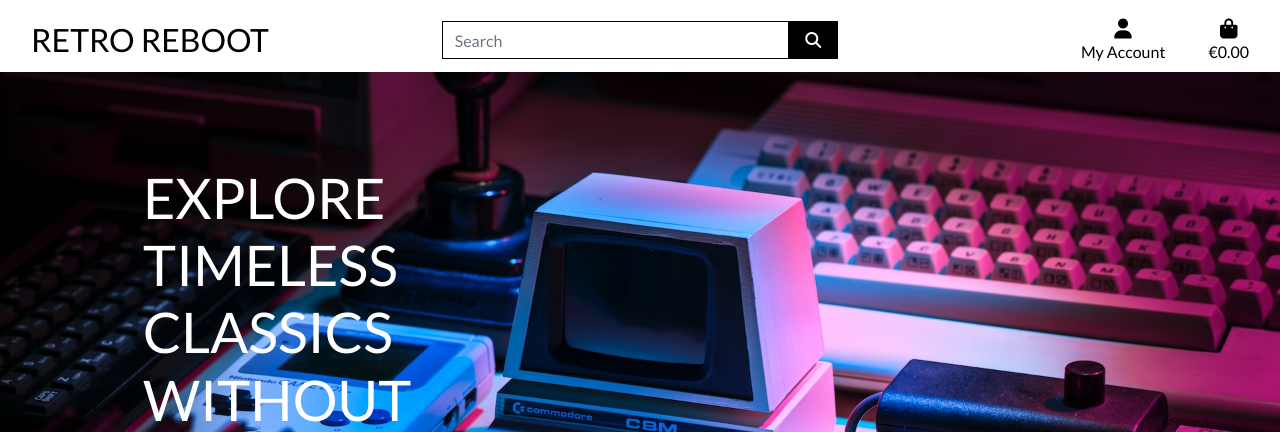
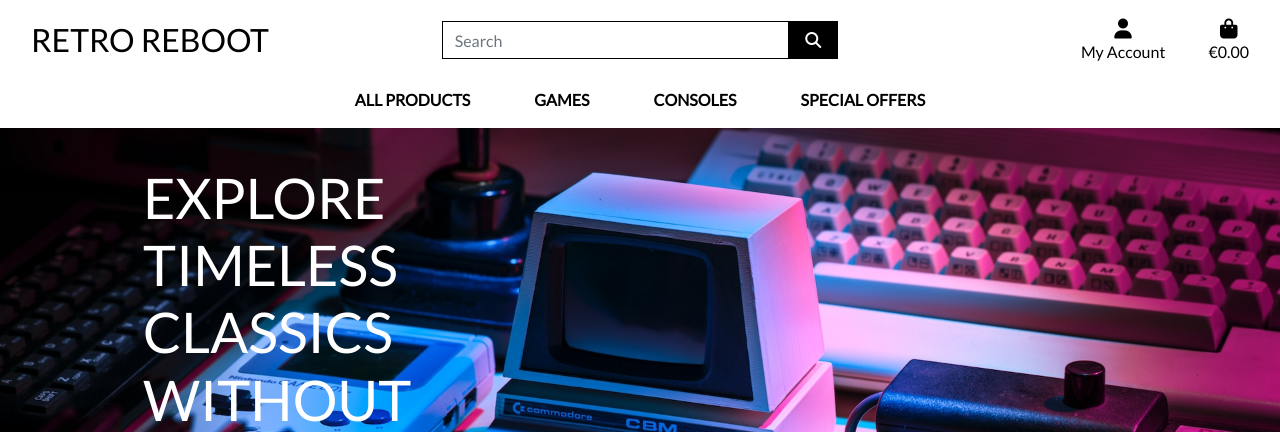
Before and after one commit to adamgilroy22/retro-reboot, a Django app: page / in a window 1280 px wide. Shown: the top 432 px of the page. Run offline with Django 3.2, Linux system fonts and the light colour scheme; some libraries are stand-ins or nearby versions.

Commit message:
Add main-nav

```diff
--- a/templates/base.html
+++ b/templates/base.html
@@ -97,6 +97,14 @@
                 </ul>
             </div>
         </div>
+        <div class="row bg-white">
+            <nav class="navbar navbar-expand-lg navbar-light w-100">
+              <button class="navbar-toggler" type="button" data-toggle="collapse" data-target="#main-nav" aria-controls="main-nav" aria-expanded="false" aria-label="Toggle navigation">
+                <span class="navbar-toggler-icon"></span>
+              </button>
+              {% include 'includes/main-nav.html' %}
+            </nav>
+          </div>
     </header>
 
     {% if messages %}
--- /dev/null
+++ b/templates/includes/main-nav.html
@@ -0,0 +1,55 @@
+<div class="collapse navbar-collapse" id="main-nav">
+    <ul class="navbar-nav w-auto mx-auto">
+        <li class="nav-item d-block d-md-none">
+            <a class="logo-font font-weight-bold nav-link text-black mr-5" href="{% url 'home' %}" id="home-link">
+                Home
+            </a>
+        </li>
+        <li class="nav-item dropdown">
+            <a class="logo-font font-weight-bold nav-link text-black mr-5" href="#" id="all-products-link" data-toggle="dropdown" aria-haspopup="true" aria-expanded="false">
+                All Products
+            </a>
+            <div class="dropdown-menu border-0" aria-labelledby="all-products-link">
+                <a href="" class="dropdown-item">By Price</a>
+                <a href="" class="dropdown-item ">By Rating</a>
+                <a href="" class="dropdown-item ">By Category</a>
+            </div>
+        </li>
+
+        <li class="nav-item dropdown">
+            <a class="logo-font font-weight-bold nav-link text-black mr-5" href="#" id="games-link" data-toggle="dropdown" aria-haspopup="true" aria-expanded="false">
+                Games
+            </a>
+            <div class="dropdown-menu border-0" aria-labelledby="games-link">
+                <a href="" class="dropdown-item">Nintendo</a>
+                <a href="" class="dropdown-item">Sega</a>
+                <a href="" class="dropdown-item">Sony</a>
+                <a href="" class="dropdown-item">Other</a>
+            </div>
+        </li>
+
+        <li class="nav-item dropdown">
+            <a class="logo-font font-weight-bold nav-link text-black mr-5" href="#" id="consoles-link" data-toggle="dropdown" aria-haspopup="true" aria-expanded="false">
+                Consoles
+            </a>
+            <div class="dropdown-menu border-0" aria-labelledby="consoles-link">
+                <a href="" class="dropdown-item">Nintendo</a>
+                <a href="" class="dropdown-item">Sega</a>
+                <a href="" class="dropdown-item">Sony</a>
+                <a href="" class="dropdown-item">Other</a>
+            </div>
+        </li>
+
+        <li class="nav-item dropdown">
+            <a class="logo-font font-weight-bold nav-link text-black" href="#" id="specials-link" data-toggle="dropdown" aria-haspopup="true" aria-expanded="false">
+                Special Offers
+            </a>
+            <div class="dropdown-menu border-0" aria-labelledby="specials-link">
+                <a href="" class="dropdown-item">New Arrivals</a>
+                <a href="" class="dropdown-item">Deals</a>
+                <a href="" class="dropdown-item">Clearance</a>
+                <a href="" class="dropdown-item">All Specials</a>
+            </div>
+        </li>
+    </ul>
+</div>
```
